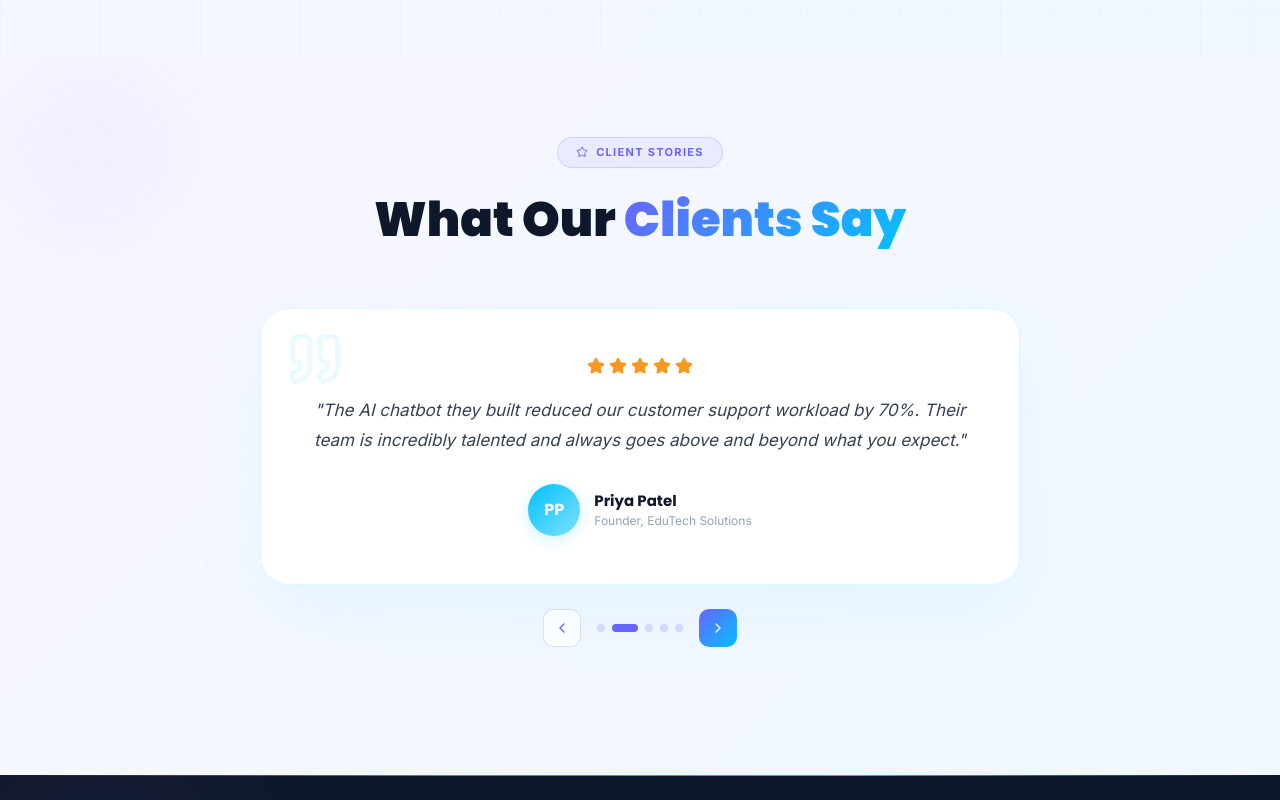
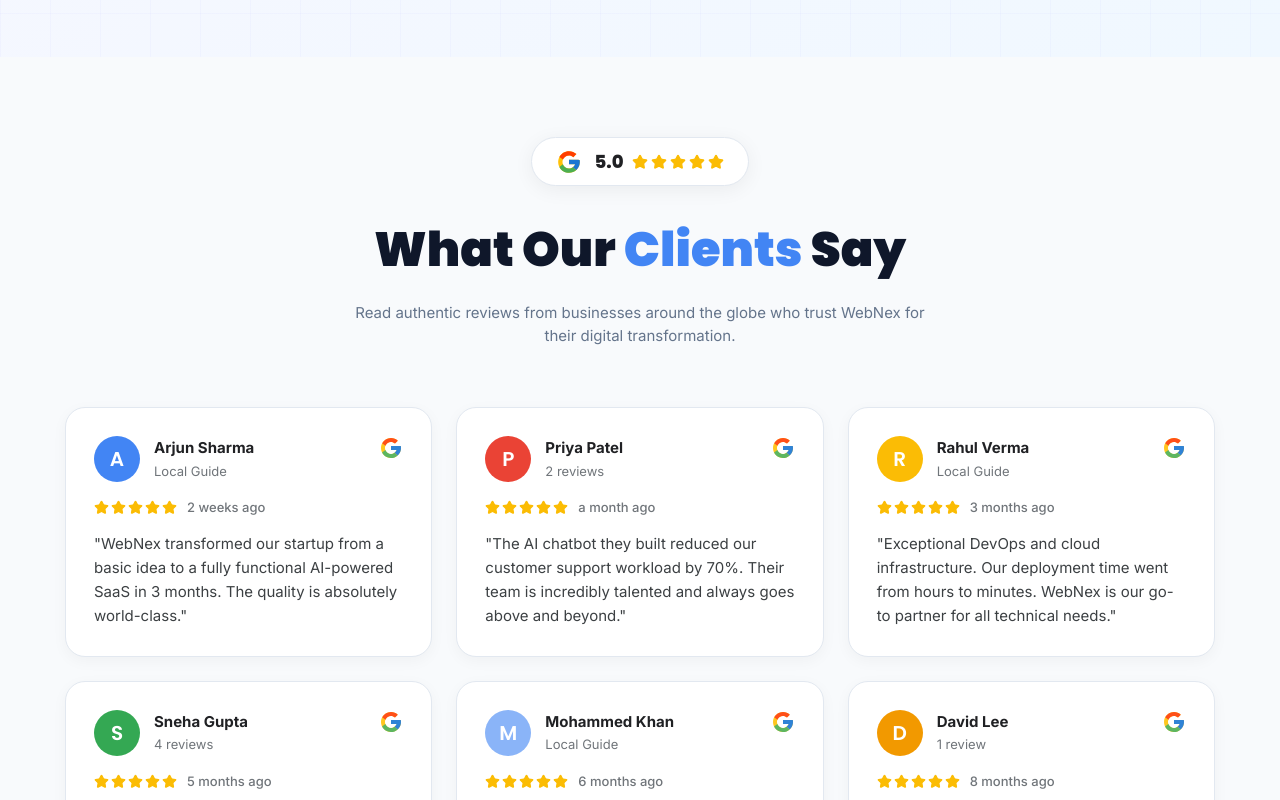
Before and after one commit to priyanshuvishwakarma273403/Webnex-Agency, a Next.js app: page / in a window 1280 px wide. Shown: the part 2560-3360 px from the top of the page. Built offline with nearby package versions, Linux system fonts and the light colour scheme.

Commit message:
feat: add TestimonialsSection component with client reviews and motion animations

```diff
--- a/src/sections/TestimonialsSection.js
+++ b/src/sections/TestimonialsSection.js
@@ -1,120 +1,101 @@
 'use client';
-import { useState, useEffect, useRef } from 'react';
-import { motion, useInView, AnimatePresence } from 'framer-motion';
-import { Star, Quote, ChevronLeft, ChevronRight, Zap } from 'lucide-react';
+import { useRef } from 'react';
+import { motion, useInView } from 'framer-motion';
+import { Star } from 'lucide-react';
+import { FcGoogle } from 'react-icons/fc';
 
 const testimonials = [
-  { name: 'Arjun Sharma', role: 'CEO, TechStartup India', initials: 'AS', rating: 5, text: 'WebNex transformed our startup from a basic idea to a fully functional AI-powered SaaS in 3 months. The quality is absolutely world-class. Their team is exceptional.', color: '#6C63FF' },
-  { name: 'Priya Patel', role: 'Founder, EduTech Solutions', initials: 'PP', rating: 5, text: 'The AI chatbot they built reduced our customer support workload by 70%. Their team is incredibly talented and always goes above and beyond what you expect.', color: '#00C2FF' },
-  { name: 'Rahul Verma', role: 'CTO, E-Commerce Giant', initials: 'RV', rating: 5, text: 'Exceptional DevOps and cloud infrastructure. Our deployment time went from hours to minutes. WebNex is our go-to partner for all technical needs going forward.', color: '#FF6B9D' },
-  { name: 'Sneha Gupta', role: 'Director, Restaurant Chain', initials: 'SG', rating: 5, text: 'They built us a stunning restaurant website that doubled revenue in the first month. Professional, fast, creative team — I cannot recommend them enough.', color: '#2ECC71' },
-  { name: 'Mohammed Khan', role: 'Engineer, CNC Manufacturing', initials: 'MK', rating: 5, text: 'The CNC control system they developed for our factory is incredible. Precision automation saved us 40% in operational costs. Highly recommended to any manufacturer.', color: '#F89820' },
+  { name: 'Arjun Sharma', role: 'Local Guide', initials: 'A', time: '2 weeks ago', rating: 5, text: 'WebNex transformed our startup from a basic idea to a fully functional AI-powered SaaS in 3 months. The quality is absolutely world-class.', color: '#4285F4' },
+  { name: 'Priya Patel', role: '2 reviews', initials: 'P', time: 'a month ago', rating: 5, text: 'The AI chatbot they built reduced our customer support workload by 70%. Their team is incredibly talented and always goes above and beyond.', color: '#EA4335' },
+  { name: 'Rahul Verma', role: 'Local Guide', initials: 'R', time: '3 months ago', rating: 5, text: 'Exceptional DevOps and cloud infrastructure. Our deployment time went from hours to minutes. WebNex is our go-to partner for all technical needs.', color: '#FBBC05' },
+  { name: 'Sneha Gupta', role: '4 reviews', initials: 'S', time: '5 months ago', rating: 5, text: 'They built us a stunning restaurant website that doubled revenue in the first month. Professional, fast, creative team — highly recommended.', color: '#34A853' },
+  { name: 'Mohammed Khan', role: 'Local Guide', initials: 'M', time: '6 months ago', rating: 5, text: 'The CNC control system they developed for our factory is incredible. Precision automation saved us 40% in operational costs. Excellent service!', color: '#8AB4F8' },
+  { name: 'David Lee', role: '1 review', initials: 'D', time: '8 months ago', rating: 5, text: 'Unbelievable attention to detail. Their designers and developers worked flawlessly to deliver a pixel-perfect Next.js web application for our e-commerce brand.', color: '#F29900' }
 ];
 
 export default function TestimonialsSection() {
-  const [current, setCurrent] = useState(0);
   const headingRef = useRef(null);
-  const isInView = useInView(headingRef, { once: true });
-
-  useEffect(() => {
-    const t = setInterval(() => setCurrent(p => (p + 1) % testimonials.length), 4500);
-    return () => clearInterval(t);
-  }, []);
-
-  const prev = () => setCurrent(p => (p - 1 + testimonials.length) % testimonials.length);
-  const next = () => setCurrent(p => (p + 1) % testimonials.length);
-  const t = testimonials[current];
+  const isInView = useInView(headingRef, { once: true, margin: "-100px" });
 
   return (
-    <section className="section-padding" style={{ background: 'linear-gradient(135deg,#f8f7ff 0%,#f0f8ff 100%)', position: 'relative', overflow: 'hidden' }}>
-      <div style={{ position: 'absolute', top: -60, left: -60, width: 300, height: 300, borderRadius: '50%', background: 'radial-gradient(circle,rgba(108,99,255,0.07) 0%,transparent 70%)', filter: 'blur(40px)', pointerEvents: 'none' }} />
-
+    <section className="section-padding" style={{ background: '#f8fafc', position: 'relative', overflow: 'hidden' }}>
       <div className="container-custom" style={{ position: 'relative', zIndex: 1 }}>
         {/* Header */}
-        <div ref={headingRef} style={{ textAlign: 'center', marginBottom: 52 }}>
-          <motion.span initial={{ opacity: 0 }} animate={isInView ? { opacity: 1 } : {}} className="section-label">
-            <Star size={12} /> Client Stories
-          </motion.span>
-          <motion.h2 initial={{ opacity: 0, y: 25 }} animate={isInView ? { opacity: 1, y: 0 } : {}} transition={{ delay: 0.1 }}
-            style={{ fontSize: 'clamp(1.9rem,4vw,3rem)', fontWeight: 900, fontFamily: 'Poppins,sans-serif', color: '#0F172A', marginBottom: 12 }}>
-            What Our <span className="gradient-text">Clients Say</span>
-          </motion.h2>
+        <div ref={headingRef} style={{ textAlign: 'center', marginBottom: 60 }}>
+          <motion.div initial={{ opacity: 0, y: 25 }} animate={isInView ? { opacity: 1, y: 0 } : {}} transition={{ delay: 0.1 }}
+            style={{ display: 'flex', flexDirection: 'column', alignItems: 'center', gap: 16 }}>
+            <div style={{ display: 'flex', alignItems: 'center', gap: 12, background: 'white', padding: '10px 24px', borderRadius: 100, boxShadow: '0 4px 20px rgba(0,0,0,0.06)', border: '1px solid #e2e8f0' }}>
+               <FcGoogle size={26} />
+               <div style={{ display: 'flex', alignItems: 'center', gap: 8 }}>
+                 <span style={{ fontWeight: 800, fontSize: 18, color: '#202124', fontFamily: 'Poppins, sans-serif' }}>5.0</span>
+                 <div style={{ display: 'flex', gap: 3 }}>
+                   {[...Array(5)].map((_, i) => <Star key={i} size={16} fill="#fbbc04" color="#fbbc04" />)}
+                 </div>
+               </div>
+            </div>
+            <h2 style={{ fontSize: 'clamp(2rem,4vw,3rem)', fontWeight: 900, fontFamily: 'Poppins,sans-serif', color: '#0F172A', marginTop: 12 }}>
+              What Our <span style={{ color: '#4285F4' }}>Clients</span> Say
+            </h2>
+            <p style={{ color: '#64748b', maxWidth: 600, fontSize: 15 }}>Read authentic reviews from businesses around the globe who trust WebNex for their digital transformation.</p>
+          </motion.div>
         </div>
 
-        {/* Featured */}
-        <div style={{ maxWidth: 760, margin: '0 auto 48px' }}>
-          <AnimatePresence mode="wait">
-            <motion.div key={current}
-              initial={{ opacity: 0, y: 24, scale: 0.97 }}
-              animate={{ opacity: 1, y: 0, scale: 1 }}
-              exit={{ opacity: 0, y: -24, scale: 0.97 }}
-              transition={{ duration: 0.45 }}
+        {/* Reviews Grid */}
+        <div style={{
+          display: 'grid',
+          gridTemplateColumns: 'repeat(auto-fit, minmax(320px, 1fr))',
+          gap: 24,
+          maxWidth: 1150,
+          margin: '0 auto'
+        }}>
+          {testimonials.map((t, i) => (
+            <motion.div
+              key={i}
+              initial={{ opacity: 0, y: 40 }}
+              animate={isInView ? { opacity: 1, y: 0 } : {}}
+              transition={{ duration: 0.6, delay: i * 0.1, ease: [0.25, 0.1, 0.25, 1] }}
+              whileHover={{ y: -6, boxShadow: '0 15px 35px rgba(0,0,0,0.1)' }}
               style={{
-                background: 'rgba(255,255,255,0.95)',
-                backdropFilter: 'blur(30px)',
-                border: `1px solid ${t.color}22`,
-                borderRadius: 28, padding: 'clamp(28px,5vw,48px)',
-                textAlign: 'center',
-                boxShadow: `0 30px 80px ${t.color}10`,
-                position: 'relative', overflow: 'hidden',
+                background: 'white',
+                border: '1px solid #e2e8f0',
+                borderRadius: 20,
+                padding: '28px',
+                boxShadow: '0 4px 15px rgba(0,0,0,0.04)',
+                textAlign: 'left',
+                display: 'flex',
+                flexDirection: 'column',
+                transition: 'all 0.3s ease',
+                cursor: 'default'
               }}
             >
-              {/* Big quote mark */}
-              <Quote size={60} style={{ position: 'absolute', top: 20, left: 24, color: t.color, opacity: 0.08 }} />
-
-              {/* Stars */}
-              <div style={{ display: 'flex', justifyContent: 'center', gap: 4, marginBottom: 20 }}>
-                {[...Array(5)].map((_, i) => (
-                  <motion.div key={i} initial={{ opacity: 0, scale: 0 }} animate={{ opacity: 1, scale: 1 }} transition={{ delay: i * 0.06 }}>
-                    <Star size={18} fill="#F89820" color="#F89820" />
-                  </motion.div>
-                ))}
+              <div style={{ display: 'flex', justifyContent: 'space-between', alignItems: 'flex-start', marginBottom: 16 }}>
+                 <div style={{ display: 'flex', gap: 14, alignItems: 'center' }}>
+                    <div style={{ width: 46, height: 46, borderRadius: '50%', background: t.color, display: 'flex', alignItems: 'center', justifyContent: 'center', color: 'white', fontWeight: 600, fontSize: 20, fontFamily: 'Poppins, sans-serif' }}>
+                      {t.initials}
+                    </div>
+                    <div>
+                       <div style={{ fontWeight: 700, fontSize: 15, color: '#202124', fontFamily: 'Inter, sans-serif' }}>{t.name}</div>
+                       <div style={{ fontSize: 13, color: '#70757a', marginTop: 2 }}>
+                         {t.role}
+                       </div>
+                    </div>
+                 </div>
+                 <FcGoogle size={24} style={{ opacity: 0.9 }} />
               </div>
 
-              <p style={{ fontSize: 'clamp(14px,2vw,17px)', color: '#374151', lineHeight: 1.8, marginBottom: 28, fontStyle: 'italic', position: 'relative', zIndex: 1 }}>
-                "{t.text}"
+              <div style={{ display: 'flex', alignItems: 'center', gap: 10, marginBottom: 14 }}>
+                <div style={{ display: 'flex', gap: 2 }}>
+                  {[...Array(5)].map((_,idx) => <Star key={idx} size={15} fill="#fbbc04" color="#fbbc04" />)}
+                </div>
+                <span style={{ fontSize: 13, color: '#70757a', fontWeight: 500 }}>{t.time}</span>
+              </div>
+
+              <p style={{ color: '#3c4043', fontSize: 15, lineHeight: 1.6, flexGrow: 1, fontFamily: 'Inter, sans-serif' }}>
+                 "{t.text}"
               </p>
-
-              <div style={{ display: 'flex', alignItems: 'center', justifyContent: 'center', gap: 14 }}>
-                <div style={{
-                  width: 52, height: 52, borderRadius: '50%',
-                  background: `linear-gradient(135deg,${t.color},${t.color}80)`,
-                  display: 'flex', alignItems: 'center', justifyContent: 'center',
-                  fontSize: 16, fontWeight: 700, color: 'white', fontFamily: 'Poppins,sans-serif',
-                  boxShadow: `0 4px 16px ${t.color}30`,
-                }}>
-                  {t.initials}
-                </div>
-                <div style={{ textAlign: 'left' }}>
-                  <div style={{ fontWeight: 700, fontSize: 15, color: '#0F172A', fontFamily: 'Poppins,sans-serif' }}>{t.name}</div>
-                  <div style={{ fontSize: 12, color: '#94a3b8' }}>{t.role}</div>
-                </div>
-              </div>
             </motion.div>
-          </AnimatePresence>
-
-          {/* Controls */}
-          <div style={{ display: 'flex', justifyContent: 'center', alignItems: 'center', gap: 16, marginTop: 24 }}>
-            <motion.button whileHover={{ scale: 1.1 }} whileTap={{ scale: 0.9 }} onClick={prev}
-              style={{ width: 38, height: 38, borderRadius: 10, border: '1px solid rgba(108,99,255,0.2)', background: 'white', cursor: 'pointer', display: 'flex', alignItems: 'center', justifyContent: 'center' }}>
-              <ChevronLeft size={16} color="#6C63FF" />
-            </motion.button>
-
-            <div style={{ display: 'flex', gap: 7 }}>
-              {testimonials.map((_, i) => (
-                <motion.button key={i} onClick={() => setCurrent(i)} animate={{ width: i === current ? 26 : 8, background: i === current ? '#6C63FF' : 'rgba(108,99,255,0.2)' }}
-                  style={{ height: 8, borderRadius: 4, border: 'none', cursor: 'pointer', transition: 'all 0.3s' }} />
-              ))}
-            </div>
-
-            <motion.button whileHover={{ scale: 1.1 }} whileTap={{ scale: 0.9 }} onClick={next}
-              style={{ width: 38, height: 38, borderRadius: 10, border: 'none', background: 'linear-gradient(135deg,#6C63FF,#00C2FF)', cursor: 'pointer', display: 'flex', alignItems: 'center', justifyContent: 'center' }}>
-              <ChevronRight size={16} color="white" />
-            </motion.button>
-          </div>
+          ))}
         </div>
-
-
       </div>
     </section>
   );
```
